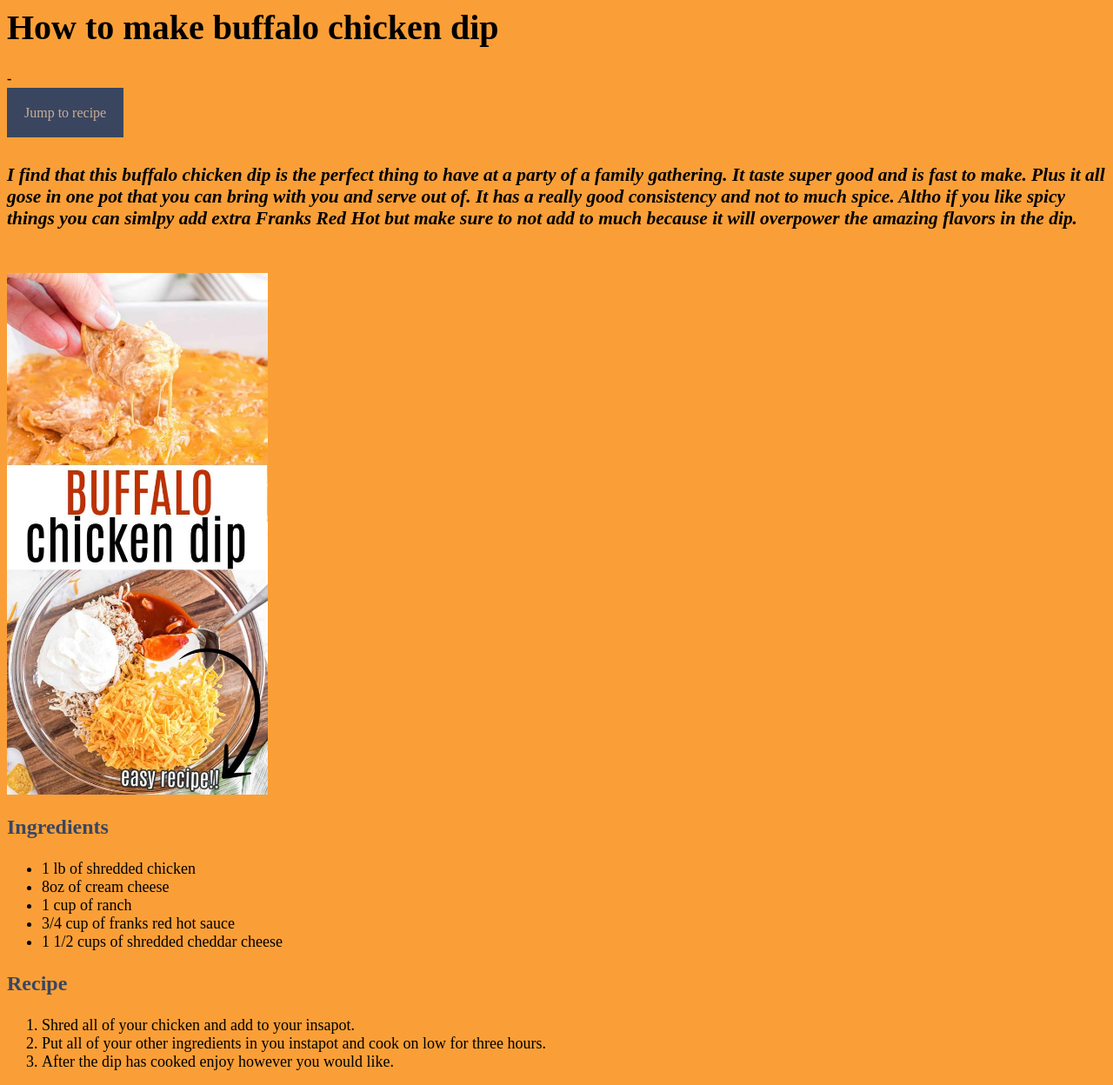
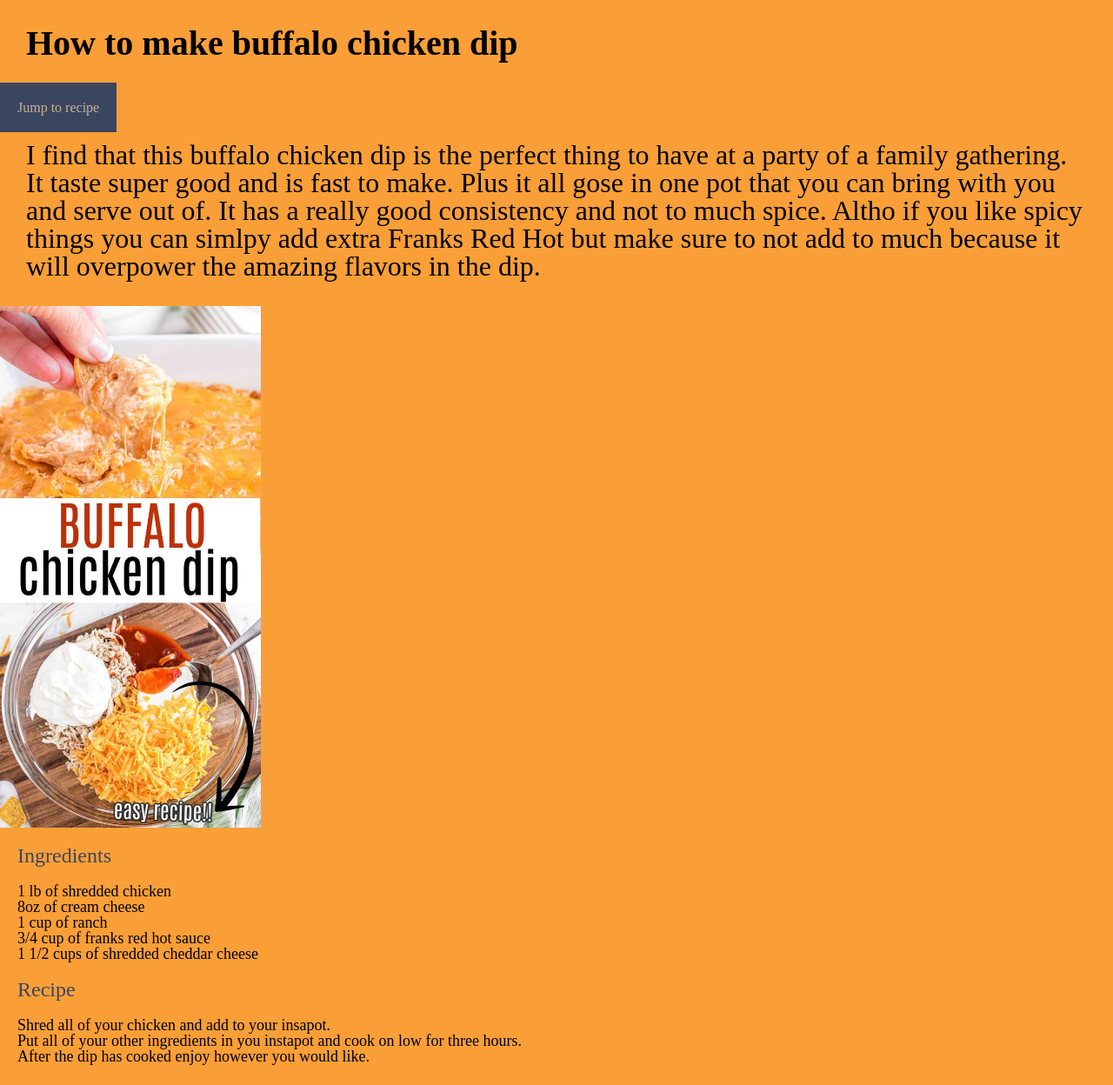
Before and after one commit to mountainboy7117/howTo, a plain HTML site: page index.html in a window 1280 px wide. Shown: the whole page at 87% size. After the commit the page ends 1225 px from the top, so only its background shows below. Drawn offline with Linux system fonts and the light colour scheme.

Commit message:
words and padding.

```diff
--- a/index.html
+++ b/index.html
@@ -8,8 +8,12 @@
 
 
 
+<link href="./resources/css/reset.css" rel="stylesheet type=text>"/>
+<link href="./resources/css/style.css" rel="stylesheet type=text>"/>
 
-<link href="./resources/css/style.css" rel="stylesheet type=text>"/>
+
+
+
 
     </head>
 
--- /dev/null
+++ b/resources/css/reset.css
@@ -0,0 +1,61 @@
+html, body, div, span, applet, object, iframe,
+
+h1, h2, h3, h4, h5, h6, p, blockquote, pre,
+
+a, abbr, acronym, address, big, cite, code,
+
+del, dfn, em, img, ins, kbd, q, s, samp,
+
+small, strike, strong, sub, sup, tt, var,
+
+b, u, i, center,
+
+dl, dt, dd, ol, ul, li,
+
+fieldset, form, label, legend,
+
+table, caption, tbody, tfoot, thead, tr, th, td,
+
+article, aside, canvas, details, embed,
+
+figure, figcaption, footer, header, hgroup,
+
+menu, nav, output, ruby, section, summary,
+
+time, mark, audio, video {
+
+margin: 0;
+
+padding: 0;
+
+border: 0;
+
+font-size: 100%;
+
+font: inherit;
+
+vertical-align: baseline;
+
+}
+
+/* HTML5 display-role reset for older browsers */
+
+article, aside, details, figcaption, figure,
+
+footer, header, hgroup, menu, nav, section {
+
+display: block;
+
+}
+
+body {line-height: 1;}
+
+ol, ul {list-style: none;}
+
+blockquote, q {quotes: none;}
+
+blockquote:before, blockquote:after,
+
+q:before, q:after {content: ”; content: none;}
+
+table {border-collapse: collapse; border-spacing: 0;}
--- a/resources/css/style.css
+++ b/resources/css/style.css
@@ -5,17 +5,18 @@
     h1 {
     font-size: 2.5rem;
     color: #000000;
-    font-weight: 600;
+    font-weight: 600; padding: 30px;
     }
 
     h2 {
     font-size: 2rem;
-    color: #845007;
+    color: #845007; padding: 20px;
     }
 
     h3 {
     font-size: 1.5rem;
-    color: #3a4660;
+    color: #3a4660; padding: 20px;
+
     }
 
     a {
@@ -30,9 +31,15 @@
 background-color: #FA3205;
 
 
+  }
+
+
+h6 { padding: 30px;
+
+text-align:left;
 
 
 
+}
 
-
-    }
+ul,ol{padding-left: 20px;}
```
